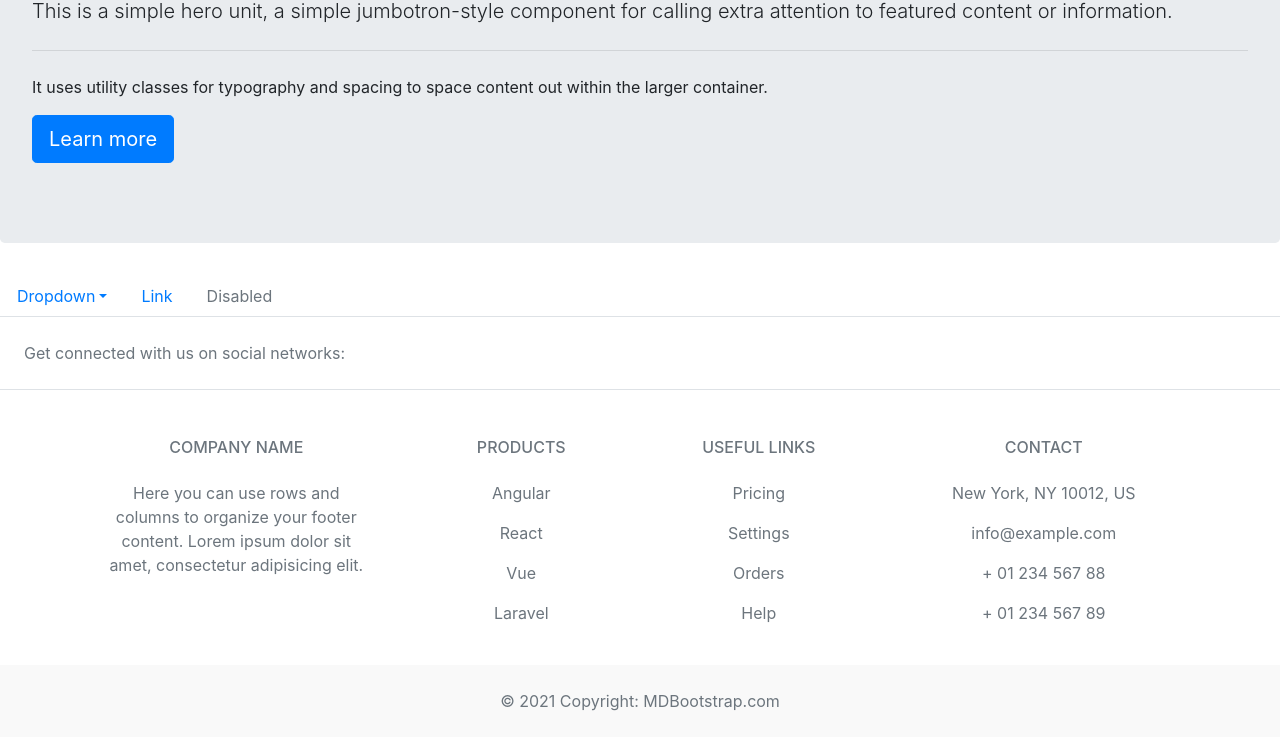
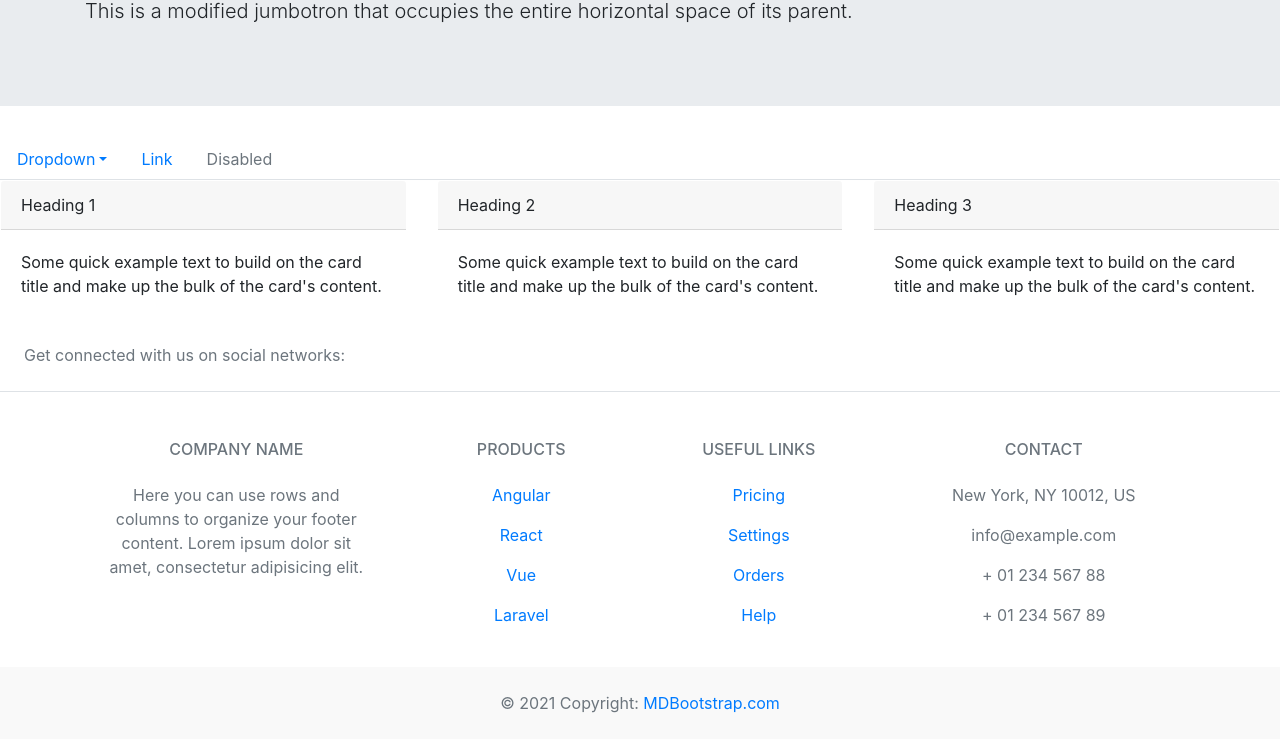
Before and after one commit to Feloje20/ra2-ejercicio22, a plain HTML site: page html.html in a window 1280 px wide. Shown: the part 143-882 px from the top of the page. Drawn offline with nearby package versions, Linux system fonts and the light colour scheme; a small style sheet from the web is missing.

Commit message:
Add files via upload

```diff
--- a/html.html
+++ b/html.html
@@ -1,20 +1,26 @@
- <head>
-  <meta charset="utf-8">
-  <link rel="stylesheet" href="https://stackpath.bootstrapcdn.com/bootstrap/4.3.1/css/bootstrap.min.css" integrity="sha384-ggOyR0iXCbMQv3Xipma34MD+dH/1fQ784/j6cY/iJTQUOhcWr7x9JvoRxT2MZwv-model-vue1T" crossorigin="anonymous">
-  <meta name="viewport" content="width=device-width, initial-scale=1">
-  <script src="https://code.jquery.com/jquery-3.3.1.slim.min.js" integrity="sha384-q8i/X+965DzO0rT7abK41JStQIAqVgRVzpbzo5smXKp4YfRvH+8abtTE1Pi6jizo" crossorigin="anonymous"></script>
-  <script src="https://cdnjs.cloudflare.com/ajax/libs/popper.js/1.14.7/umd/popper.min.js" integrity="sha384-UO2eT0CpHqdSJQ6hJty5KVphtPhzWj9WO1clHTMGa3JDZwrnQq4sF86dIHNDz0W1" crossorigin="anonymous"></script>
-  <script src="https://stackpath.bootstrapcdn.com/bootstrap/4.3.1/js/bootstrap.min.js" integrity="sha384-JjSmVgyd0p3pXB1rRibZUAYoIIy6OrQ6VrjIEaFf/nJGzIxFDsf4x0xIM+B07jRM" crossorigin="anonymous"></script>
-</head>
-<html>
-<div class="jumbotron">
-  <h1 class="display-4">Hello, world!</h1>
-  <p class="lead">This is a simple hero unit, a simple jumbotron-style component for calling extra attention to featured content or information.</p>
-  <hr class="my-4">
-  <p>It uses utility classes for typography and spacing to space content out within the larger container.</p>
-  <p class="lead">
-    <a class="btn btn-primary btn-lg" href="#" role="button">Learn more</a>
-  </p>
+<!doctype html>
+<html lang="en">
+  <head>
+    <!-- Required meta tags -->
+    <meta charset="utf-8">
+    <meta name="viewport" content="width=device-width, initial-scale=1, shrink-to-fit=no">
+
+    <!-- Bootstrap CSS -->
+    <link rel="stylesheet" href="https://cdn.jsdelivr.net/npm/bootstrap@4.0.0/dist/css/bootstrap.min.css" integrity="sha384-Gn5384xqQ1aoWXA+058RXPxPg6fy4IWvTNh0E263XmFcJlSAwiGgFAW/dAiS6JXm" crossorigin="anonymous">
+
+    <title>Hello, world!</title>
+  </head>
+  <body>
+    <!-- Optional JavaScript -->
+    <!-- jQuery first, then Popper.js, then Bootstrap JS -->
+    <script src="https://code.jquery.com/jquery-3.2.1.slim.min.js" integrity="sha384-KJ3o2DKtIkvYIK3UENzmM7KCkRr/rE9/Qpg6aAZGJwFDMVNA/GpGFF93hXpG5KkN" crossorigin="anonymous"></script>
+    <script src="https://cdn.jsdelivr.net/npm/popper.js@1.12.9/dist/umd/popper.min.js" integrity="sha384-ApNbgh9B+Y1QKtv3Rn7W3mgPxhU9K/ScQsAP7hUibX39j7fakFPskvXusvfa0b4Q" crossorigin="anonymous"></script>
+    <script src="https://cdn.jsdelivr.net/npm/bootstrap@4.0.0/dist/js/bootstrap.min.js" integrity="sha384-JZR6Spejh4U02d8jOt6vLEHfe/JQGiRRSQQxSfFWpi1MquVdAyjUar5+76PVCmYl" crossorigin="anonymous"></script>
+<div class="jumbotron jumbotron-fluid">
+  <div class="container">
+    <h1 class="display-4">Fluid jumbotron</h1>
+    <p class="lead">This is a modified jumbotron that occupies the entire horizontal space of its parent.</p>
+  </div>
 </div>
 
 <ul class="nav nav-tabs">
@@ -35,6 +41,46 @@
     <a class="nav-link disabled" href="#">Disabled</a>
   </li>
 </ul>
+
+<div class="row">
+
+        <div class="col-sm-6 col-md-4">
+            <div class="card border-white">
+                <div class="card-header">Heading 1</div>
+                    <div class="card-body">
+                        <p class="card-text">Some quick example text to build
+                           on the card
+                        title and make up the bulk of the card's content.</p>
+                    </div>
+                </div>
+            <!--</div>-->
+        </div>
+
+        <div class="col-sm-6 col-md-4">
+            <div class="card border-white">
+                <div class="card-header">Heading 2</div>
+                    <div class="card-body">
+                        <p class="card-text">Some quick example text to build
+                          on the card
+                        title and make up the bulk of the card's content.</p>
+                    </div>
+                </div>
+            </div>
+            <!--</div>-->
+
+        <div class="col-sm-6 col-md-4">
+            <div class="card border-white">
+                <div class="card-header">Heading 3</div>
+                    <div class="card-body">
+                        <p class="card-text">Some quick example text to build
+                         on the card
+                        title and make up the bulk of the card's content.</p>
+                    </div>
+                </div>
+            </div>
+            <!--</div>-->
+
+</div>
 
 <!-- Footer -->
 <footer class="text-center text-lg-start bg-white text-muted">
@@ -158,4 +204,5 @@
   <!-- Copyright -->
 </footer>
 <!-- Footer -->
+</body>
 </html>
```
